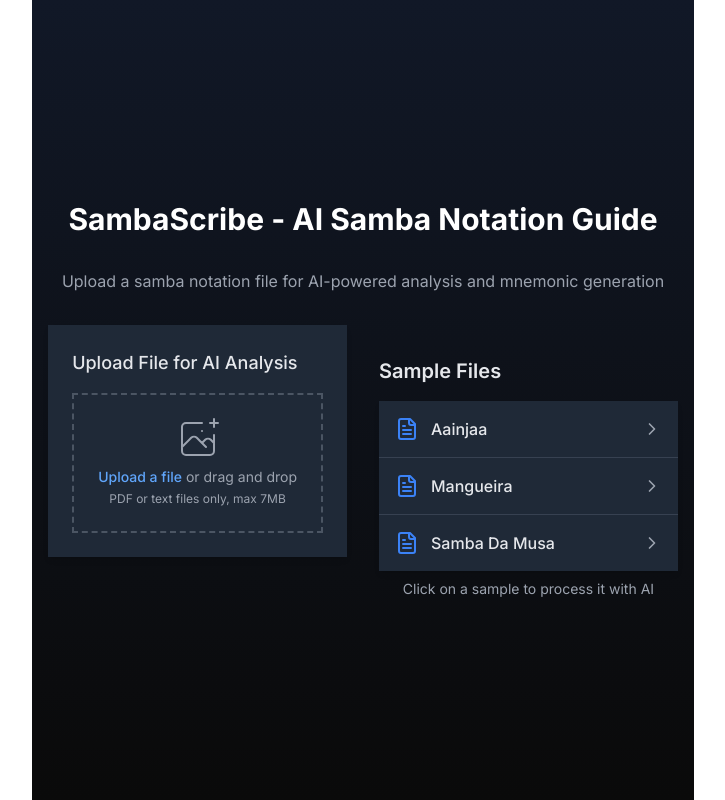
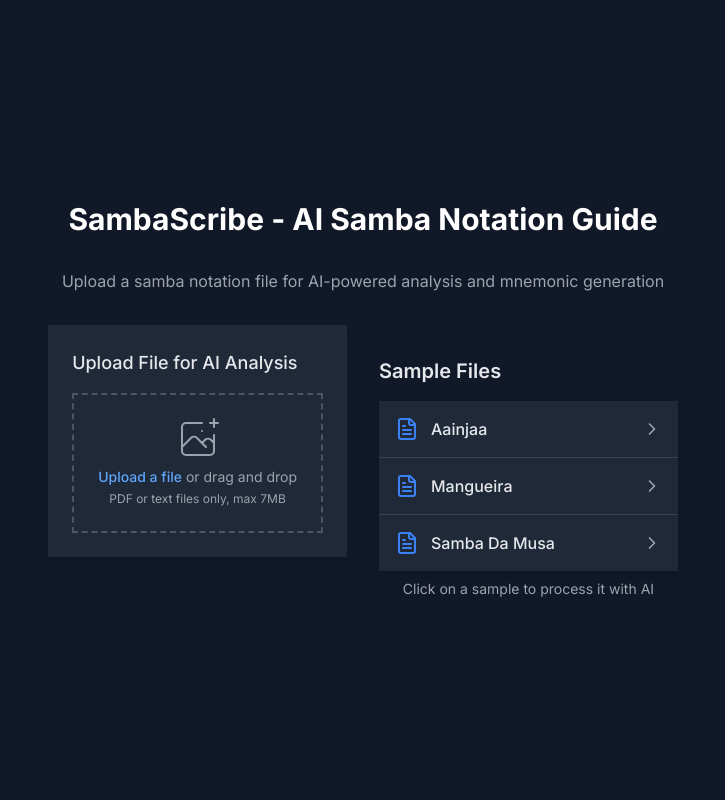
Before and after one commit to louis-quatorze/SambaScribe, a Next.js app: page / in a window 1280 px wide. Shown: the whole page, without its empty margins (277-1002 px from the left). Built offline with nearby package versions, Linux system fonts and the light colour scheme.

Commit message:
fix: remove white background bands and ensure consistent dark theme colors

```diff
--- a/src/app/page.tsx
+++ b/src/app/page.tsx
@@ -6,10 +6,10 @@ export const dynamic = "force-dynamic";
 
 export default async function Page() {
   return (
-    <div className="min-h-screen flex flex-col relative">
+    <div className="min-h-screen flex flex-col relative bg-white dark:bg-gray-900">
       <main className="flex-1 flex flex-col w-full mx-auto">
         <ClientProvider>
-          <div className="flex-1 flex items-start justify-center bg-gradient-to-b from-white to-neutral-50 dark:from-neutral-900 dark:to-neutral-950">
+          <div className="flex-1 flex items-start justify-center bg-white dark:bg-gray-900">
             <section className="max-w-7xl w-full animate-fade-in p-4">
               <HomePage />
             </section>
@@ -17,7 +17,7 @@ export default async function Page() {
         </ClientProvider>
       </main>
 
-      <footer className="border-t border-neutral-200 dark:border-neutral-800 bg-white dark:bg-neutral-900">
+      <footer className="border-t border-neutral-200 dark:border-neutral-800 bg-white dark:bg-gray-900">
         <div className="max-w-7xl mx-auto px-4 sm:px-6 lg:px-8 py-8 flex flex-col md:flex-row items-center justify-between gap-4">
           <span className="text-sm text-neutral-600 dark:text-neutral-400">
             © {new Date().getFullYear()} All Rights Reserved
--- a/src/components/HomePage.tsx
+++ b/src/components/HomePage.tsx
@@ -45,9 +45,9 @@ export function HomePage() {
   }, [aiResults]);
 
   return (
-    <div className="min-h-screen flex flex-col relative">
+    <div className="min-h-screen flex flex-col relative bg-white dark:bg-gray-900">
       <main className="flex-1 flex flex-col w-full mx-auto">
-        <div className="flex-1 flex flex-col items-start justify-center bg-gradient-to-b from-white to-neutral-50 dark:from-neutral-900 dark:to-neutral-950">
+        <div className="flex-1 flex flex-col items-start justify-center">
           <section className="max-w-7xl w-full space-y-8 animate-fade-in p-4">
             <Link href="/" className="block">
               <h1 className="text-3xl font-bold text-center text-gray-900 dark:text-white hover:text-blue-600 dark:hover:text-blue-400 transition-colors">
```
Also changed, not shown: 1 other file (tests, documents, lock files or other folders).
